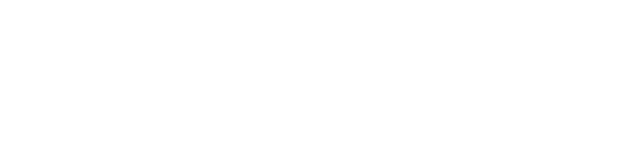
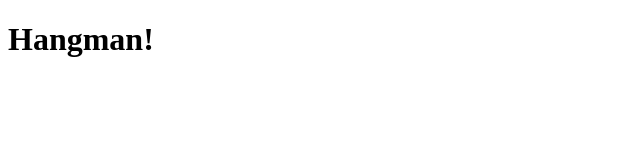
Before and after one commit to MaeveHughes/Hangman-Game, a plain HTML site: page index.html in a window 1280 px wide. Shown: the whole page, without its empty margins (0-640 px from the left). Drawn offline with Linux system fonts and the light colour scheme.

```diff
--- a/index.html
+++ b/index.html
@@ -10,6 +10,9 @@
     <title>Hangman!</title>
 </head>
 <body>
+    <div id="header">
+        <h1 id="game-title">Hangman!</h1>
+    </div>
     <script src="assets/js/script.js"></script>
 </body>
 </html>
```
